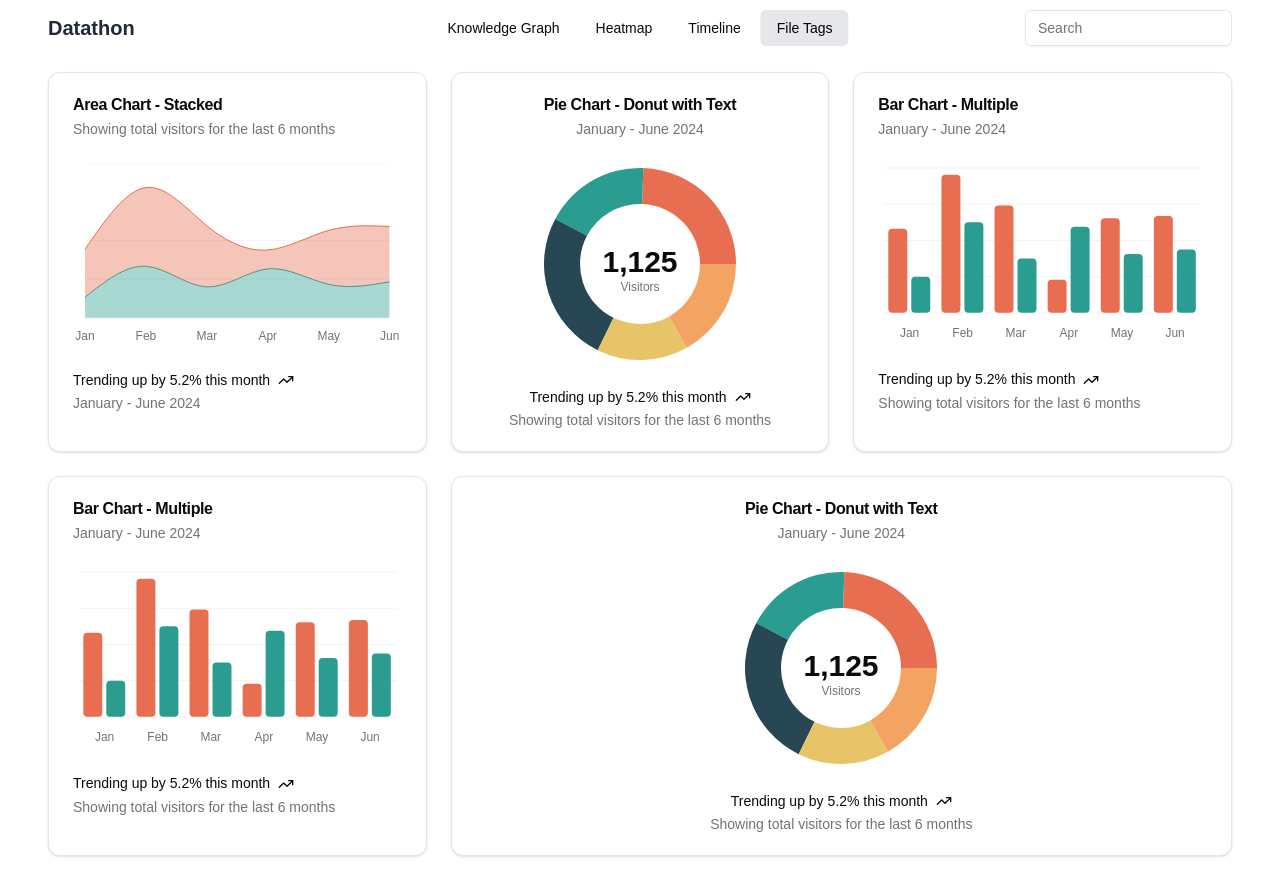
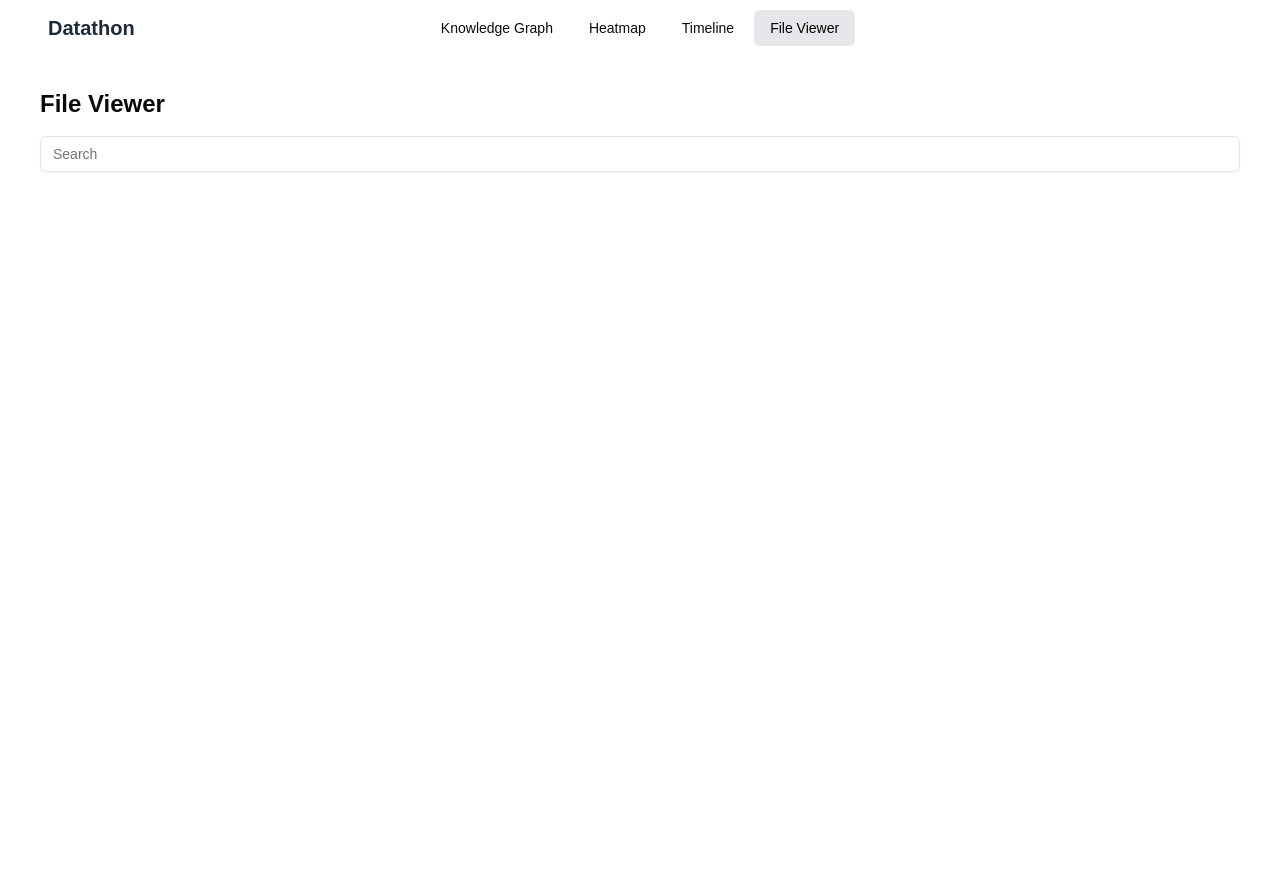
Before and after one commit to jitthing/BIA-Datathon-2025, a Next.js app in the folder my-nextjs-app/: page /filetags in a window 1280 px wide. After the commit the page ends 800 px from the top, so only its background shows below. Built offline with nearby package versions, Linux system fonts and the light colour scheme.

Commit message:
update file viewer page

```diff
--- a/my-nextjs-app/app/filetags/page.tsx
+++ b/my-nextjs-app/app/filetags/page.tsx
@@ -1,26 +1,54 @@
-import { Chart1 } from "@/components/chart1";
-import { Chart2 } from "@/components/chart2";
-import { Chart3 } from "@/components/chart3";
-import Navbar from "@/components/navbar";
-import Image from "next/image";
+"use client"
+
+import { useState } from "react"
+import FileList from "@/components/filetags/FileList";
+import SearchFunction from "@/components/searchFunction";
+import axios from 'axios';
+import { UUID } from "crypto";
+
+type File = {
+  id: UUID;
+  name: string;
+  type: "pdf" | "link";
+  url: string;
+}
 
 export default function Filetags() {
+  const [files, setFiles] = useState<File[]>([])
+  const fetchData = async (value:string) => {
+    const response = await axios.get("http://localhost:8000/api/dataset", {
+      params: { search: value }
+    });
+    // Transform the data to match File type
+    const transformedData: File[] = response.data.map((item: any) => ({
+      id: item.id,
+      name: (item.Source || 'Untitled').length > 50
+      ? `${(item.Source || 'Untitled').substring(0, 50)}...`
+      : (item.Source || 'Untitled'),
+      type: item.Source.endsWith('.pdf') ? 'pdf' : 'link',
+      url: item.Source || '#'
+    }));
+    console.log('transformed data', transformedData);
+    return { data: transformedData };
+  }
+  const handleSearch = async (searchTerm: string) => {
+    const response = await fetchData(searchTerm);
+    const searchResults = response?.data || [];
+    console.log('searchResults', searchResults);
+
+    // Deduplicate based on 'name'
+    const uniqueResults = Array.from(
+      new Map(searchResults.map(item => [item.name, item])).values()
+    );
+
+    setFiles(uniqueResults);
+    console.log('filtered files', uniqueResults);
+  };
   return (
-    <main className="flex flex-col gap-8 items-center sm:items-start px-6 pb-10">
-
-      <div className="grid gap-6 md:grid-cols-3 w-full">
-        {/* Row 1: Three small charts */}
-        <Chart1/>
-        <Chart3/>
-        <Chart2/>
-        <Chart2/>
-        {/* <Chart3/> */}
-
-        {/* Row 2: Large chart spanning two columns */}
-        <div className="md:col-span-2 min-h-[300px] rounded-xl">
-          <Chart3 />
-        </div>
-      </div>
+      <main className="container mx-auto p-4">
+      <h1 className="text-2xl font-bold mb-4">File Viewer</h1>
+      <SearchFunction onSearch={handleSearch} />
+      <FileList files={files} />
     </main>
 
   );
--- a/my-nextjs-app/app/layout.tsx
+++ b/my-nextjs-app/app/layout.tsx
@@ -3,7 +3,7 @@ import { Geist, Geist_Mono } from "next/font/google";
 import "./globals.css";
 import Navbar from "@/components/navbar";
 import { Navbar2 } from "@/components/navbar2";
-import Toprightbar from "@/components/toprightbar";
+import Toprightbar from "@/components/searchFunction";
 
 const geistSans = Geist({
   variable: "--font-geist-sans",
@@ -36,7 +36,6 @@ export default function RootLayout({
             <Navbar2 />
           </div>
           <div className="ml-auto">
-            <Toprightbar/>
           </div>
         </div>
 
--- /dev/null
+++ b/my-nextjs-app/components/filetags/FileItem.tsx
@@ -0,0 +1,38 @@
+import { UUID } from "crypto"
+import { FileText, LinkIcon } from "lucide-react"
+
+interface FileItemProps {
+    file: {
+        id: UUID
+        name: string
+        type: "pdf" | "link"
+        url: string
+    }
+}
+
+export default function FileItem({ file }: FileItemProps) {
+    console.log('file', file);
+    const handleClick = () => {
+        if (file.type === "pdf") {
+            window.open("https://boffcohbgqzoqxaqkzth.supabase.co/storage/v1/object/public/raw_pdf//" + file.url, "_blank");
+        } else {
+            window.open(file.url, "_blank"); // Open in a new tab
+        }
+    }
+
+    return (
+        <div
+            onClick={handleClick}
+            className="p-4 border rounded-md cursor-pointer hover:bg-gray-100 transition-colors flex items-start space-x-3"
+        >
+            <div className="flex-shrink-0">
+                {file.type === "pdf" ? (
+                    <FileText className="text-red-500" size={24} />
+                ) : (
+                    <LinkIcon className="text-blue-500" size={24} />
+                )}
+            </div>
+            <span className="flex-1 break-all">{file.name}</span>
+        </div>
+    )
+}
--- /dev/null
+++ b/my-nextjs-app/components/filetags/FileList.tsx
@@ -0,0 +1,24 @@
+// import FileItem from "@/components/filetags/FileItem"
+import { UUID } from "crypto";
+import FileItem from "./FileItem";
+
+interface File {
+  id: UUID
+  name: string
+  type: "pdf" | "link"
+  url: string
+}
+
+interface FileListProps {
+  files: File[]
+}
+
+export default function FileList({ files }: FileListProps) {
+  return (
+    <div className="grid gap-4 md:grid-cols-2 lg:grid-cols-3">
+      {files.map((file) => (
+        <FileItem key={file.id} file={file} />
+      ))}
+    </div>
+  )
+}
--- a/my-nextjs-app/components/navbar2.tsx
+++ b/my-nextjs-app/components/navbar2.tsx
@@ -26,7 +26,7 @@ export function Navbar2() {
     { href: "/knowledgegraph", label: "Knowledge Graph" },
     { href: "/heatmap", label: "Heatmap" },
     { href: "/timeline", label: "Timeline" },
-    { href: "/filetags", label: "File Tags" },
+    { href: "/filetags", label: "File Viewer" },
   ]
 
   return (
--- /dev/null
+++ b/my-nextjs-app/components/searchFunction.tsx
@@ -0,0 +1,34 @@
+"use client"
+
+import React, { useState } from 'react'
+import { Input } from './ui/input'
+import axios from 'axios';
+
+
+interface SearchBarProps {
+  onSearch: (searchTerm: string) => void
+}
+
+const SearchFunction = ({onSearch} : SearchBarProps) => {
+  const [input, setInput] = useState("");
+  // const fetchData = async (value:string) => {
+  //   const response = await axios.get("http://localhost:8000/api/dataset", {
+  //     params: { search: value }
+  //   });
+  //   console.log('response', response.data);
+  // }
+
+  const handleChange = (value : string) => {
+    setInput(value);
+    onSearch(input);
+  }
+
+  return (
+    <div className='flex flex-row pb-2'>
+        <Input placeholder='Search' onChange={(e) => handleChange(e.target.value)}/>
+
+    </div>
+  )
+}
+
+export default SearchFunction
--- a/my-nextjs-app/components/toprightbar.tsx
+++ /dev/null
@@ -1,30 +0,0 @@
-"use client"
-
-import React, { useState } from 'react'
-import { Input } from './ui/input'
-import { Avatar } from '@radix-ui/react-avatar'
-import { AvatarFallback, AvatarImage } from './ui/avatar'
-import { Button } from './ui/button'
-import { Toggle } from './ui/toggle'
-import axios from 'axios';
-
-const Toprightbar = () => {
-  const [input, setInput] = useState("");
-  const fetchData = async (value:string) => {
-    const response = await axios.get(`http://localhost:8000/api/relationships`);
-  }
-
-  const handleChange = (value : string) => {
-    setInput(value);
-    fetchData(value);
-  }
-
-  return (
-    <div className='flex flex-row'>
-        <Input placeholder='Search' onChange={(e) => handleChange(e.target.value)}/>
-
-    </div>
-  )
-}
-
-export default Toprightbar
```
